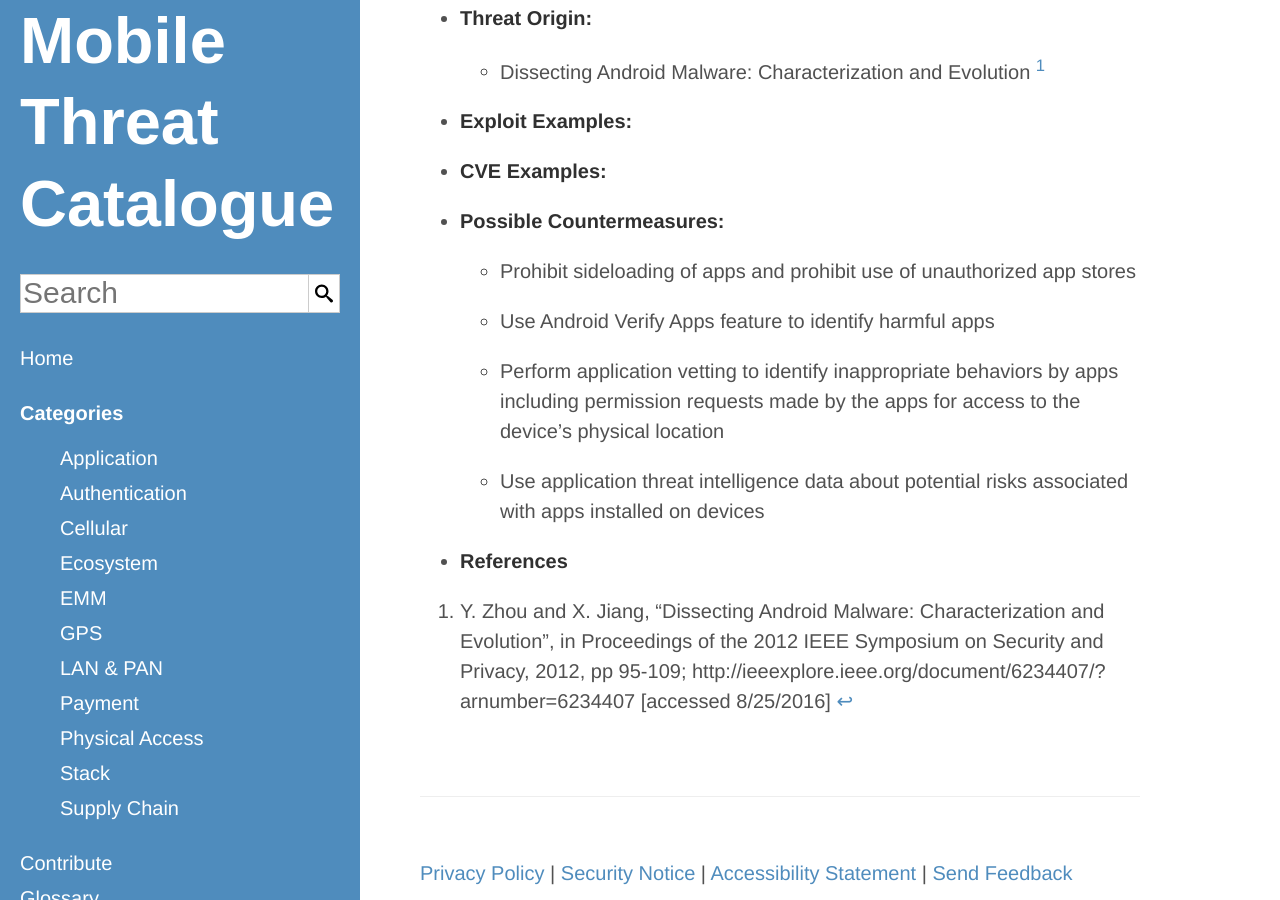
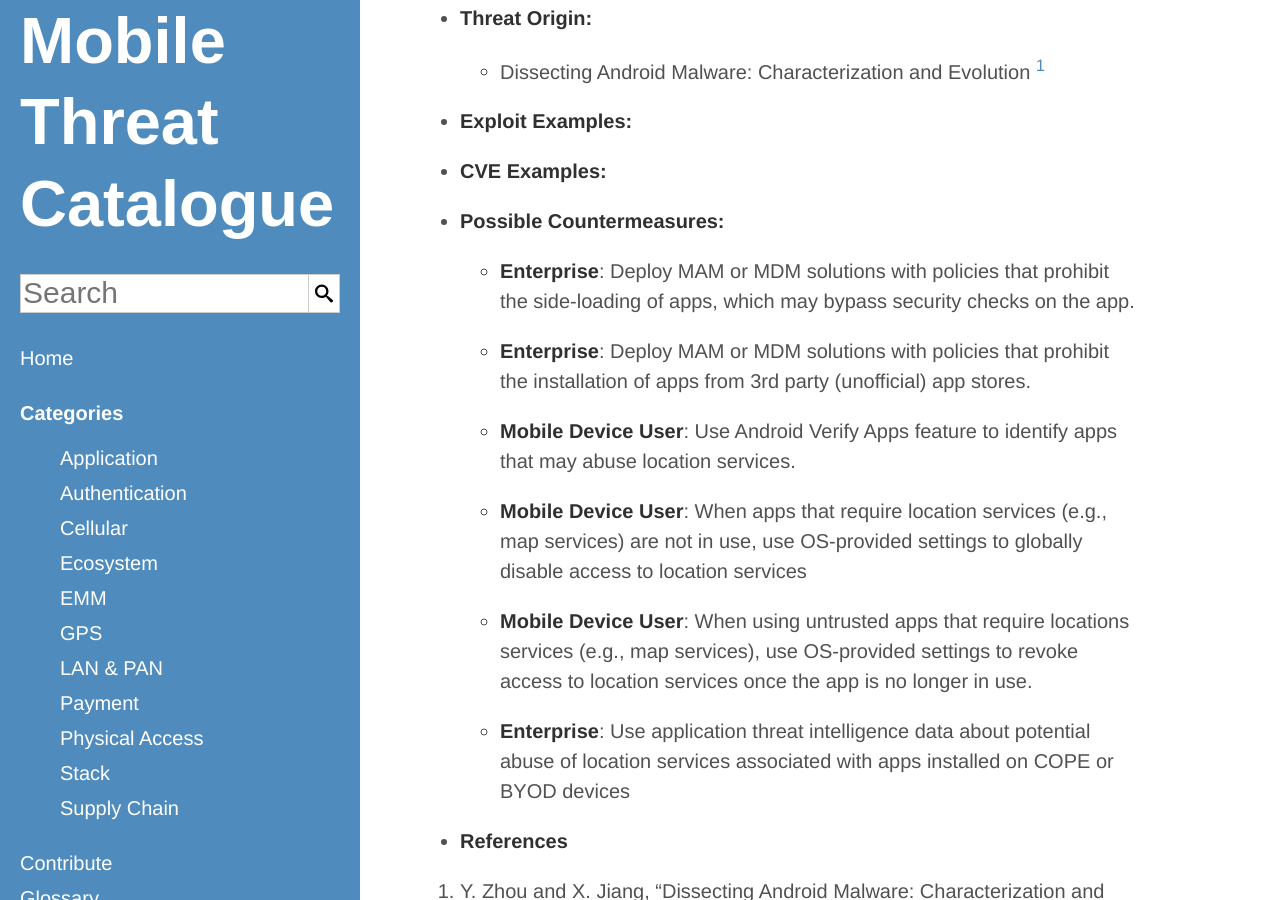
Before and after one commit to usnistgov/mobile-threat-catalogue, a Jekyll site: the page built from _application-threats/APP-24.md, in a window 1280 px wide and 900 px high, scrolled down 494 px. Built offline with Jekyll 4.4.1, drawn with Linux system fonts in a browser that asks for light colours.

Commit message:
#13: update countermeasures and actors

```diff
--- a/_application-threats/APP-24.md
+++ b/_application-threats/APP-24.md
@@ -7,8 +7,16 @@
     ExploitExample:
     CVEExample:
     PossibleCountermeasures:
-        - "Prohibit sideloading of apps and prohibit use of unauthorized app stores"
-        - "Use Android Verify Apps feature to identify harmful apps"
-        - "Perform application vetting to identify inappropriate behaviors by apps including permission requests made by the apps for access to the device's physical location"
-        - "Use application threat intelligence data about potential risks associated with apps installed on devices"
+        "Deploy MAM or MDM solutions with policies that prohibit the side-loading of apps, which may bypass security checks on the app.":
+            - Enterprise
+        "Deploy MAM or MDM solutions with policies that prohibit the installation of apps from 3rd party (unofficial) app stores.":
+            - Enterprise
+        "Use Android Verify Apps feature to identify apps that may abuse location services.":
+            - Mobile Device User
+        "When apps that require location services (e.g., map services) are not in use, use OS-provided settings to globally disable access to location services":
+            - Mobile Device User
+        "When using untrusted apps that require locations services (e.g., map services), use OS-provided settings to revoke access to location services once the app is no longer in use.":
+            - Mobile Device User
+        "Use application threat intelligence data about potential abuse of location services associated with apps installed on COPE or BYOD devices":
+            - Enterprise
 ---
```
